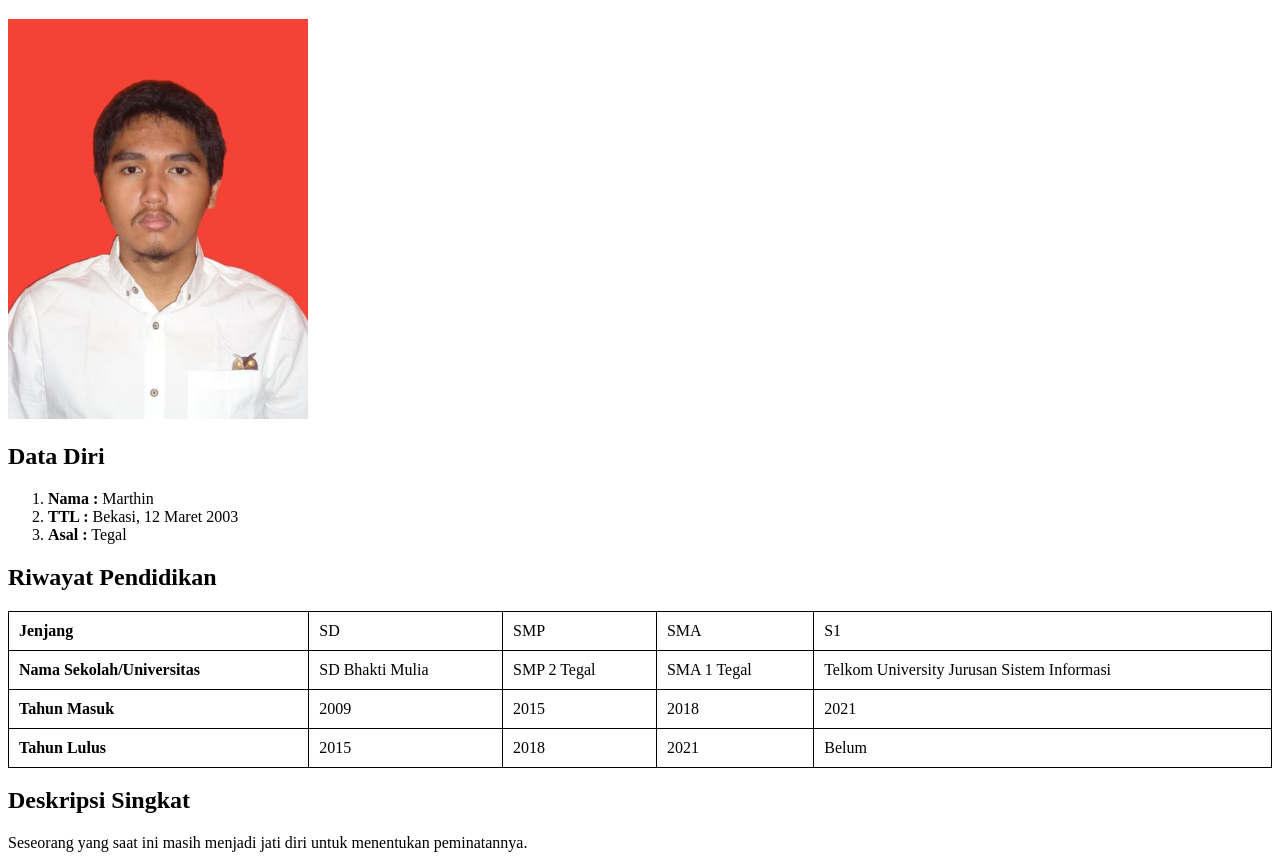
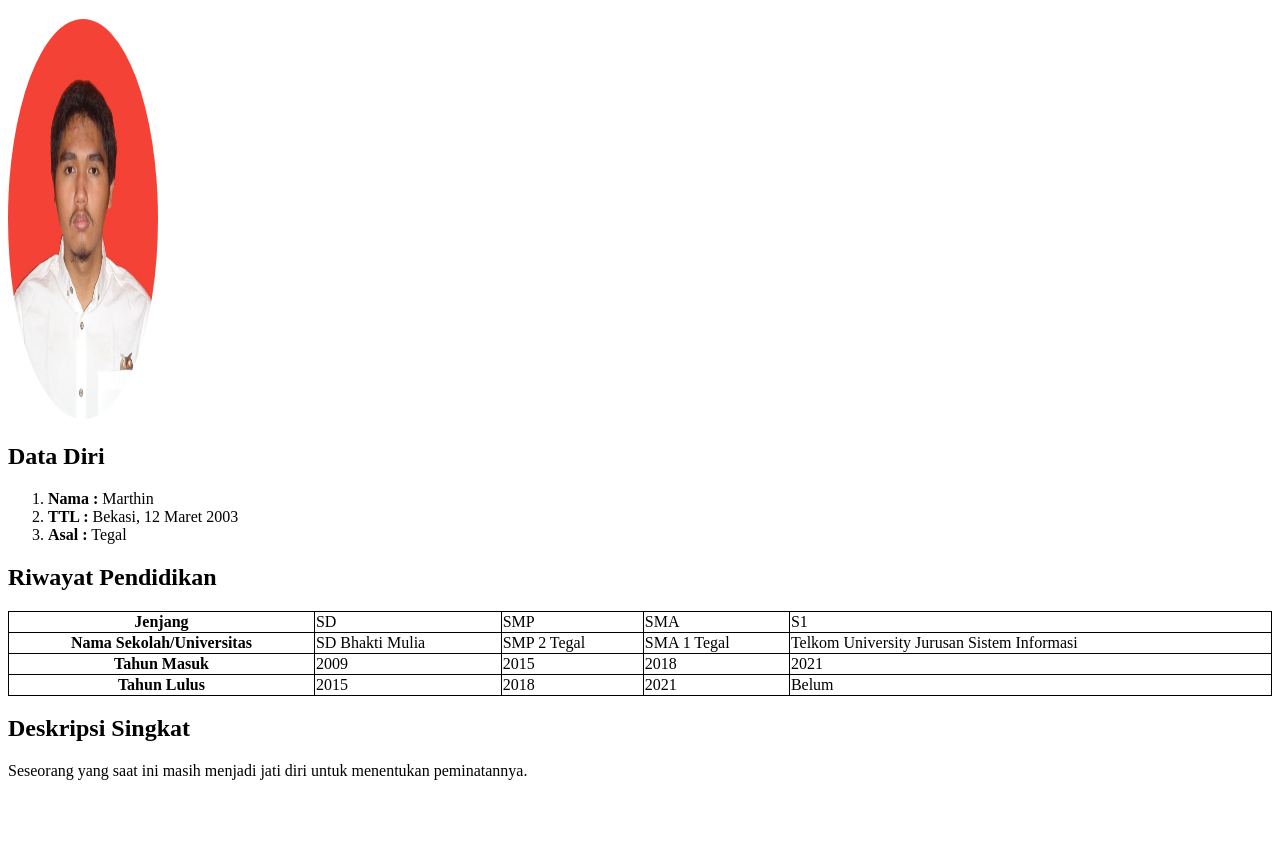
Before and after one commit to dpmarthin/WAD_project1, a plain HTML site: page index.html in a window 1280 px wide. Shown: the part 61-929 px from the top of the page. After the commit the page ends 857 px from the top, so only its background shows below. Drawn offline with Linux system fonts and the light colour scheme.

Commit message:
Update index.html

```diff
--- a/index.html
+++ b/index.html
@@ -2,28 +2,10 @@
 <html>
 <head>
     <title>Resume CV</title>
-    <style>
-        .profile-image {
-            max-width: 150px;
-            border-radius: 50%;
-        }
-        table {
-            border-collapse: collapse;
-            width: 100%;
-        }
-        table, th, td {
-            border: 1px solid black;
-        }
-        th, td {
-            padding: 10px;
-            text-align: left;
-        }
-    </style>
 </head>
 <body>
-
     <h1>Resume</h1>
-    <img src= "Profil.jpeg" alt="Foto Marthin" width = "300" height = "400">
+    <img src="Profil.jpeg" alt="Foto Marthin" width="300" height="400" style="max-width: 150px; border-radius: 50%;">
 
     <h2>Data Diri</h2>
     <ol>
@@ -33,38 +15,38 @@
     </ol>
 
     <h2>Riwayat Pendidikan</h2>
-    <table>
+    <table style="border-collapse: collapse; width: 100%;">
         <tr>
-            <th>Jenjang</th>
-            <td>SD</td>
-            <td>SMP</td>
-            <td>SMA</td>
-            <td>S1</td>
+            <th style="border: 1px solid black;">Jenjang</th>
+            <td style="border: 1px solid black;">SD</td>
+            <td style="border: 1px solid black;">SMP</td>
+            <td style="border: 1px solid black;">SMA</td>
+            <td style="border: 1px solid black;">S1</td>
         </tr>
         <tr>
-            <th>Nama Sekolah/Universitas</th>
-            <td>SD Bhakti Mulia</td>
-            <td>SMP 2 Tegal</td>
-            <td>SMA 1 Tegal</td>
-            <td>Telkom University Jurusan Sistem Informasi</td>
+            <th style="border: 1px solid black;">Nama Sekolah/Universitas</th>
+            <td style="border: 1px solid black;">SD Bhakti Mulia</td>
+            <td style="border: 1px solid black;">SMP 2 Tegal</td>
+            <td style="border: 1px solid black;">SMA 1 Tegal</td>
+            <td style="border: 1px solid black;">Telkom University Jurusan Sistem Informasi</td>
         </tr>
         <tr>
-            <th>Tahun Masuk</th>
-            <td>2009</td>
-            <td>2015</td>
-            <td>2018</td>
-            <td>2021</td>
+            <th style="border: 1px solid black;">Tahun Masuk</th>
+            <td style="border: 1px solid black;">2009</td>
+            <td style="border: 1px solid black;">2015</td>
+            <td style="border: 1px solid black;">2018</td>
+            <td style="border: 1px solid black;">2021</td>
         </tr>
         <tr>
-            <th>Tahun Lulus</th>
-            <td>2015</td>
-            <td>2018</td>
-            <td>2021</td>
-            <td>Belum</td>
+            <th style="border: 1px solid black;">Tahun Lulus</th>
+            <td style="border: 1px solid black;">2015</td>
+            <td style="border: 1px solid black;">2018</td>
+            <td style="border: 1px solid black;">2021</td>
+            <td style="border: 1px solid black;">Belum</td>
         </tr>
     </table>
 
     <h2>Deskripsi Singkat</h2>
-    <p>Seseorang yang saat ini masih menjadi jati diri untuk menentukan peminatannya.</p>
+    <p style="text-align: left;">Seseorang yang saat ini masih menjadi jati diri untuk menentukan peminatannya.</p>
 </body>
 </html>
```
